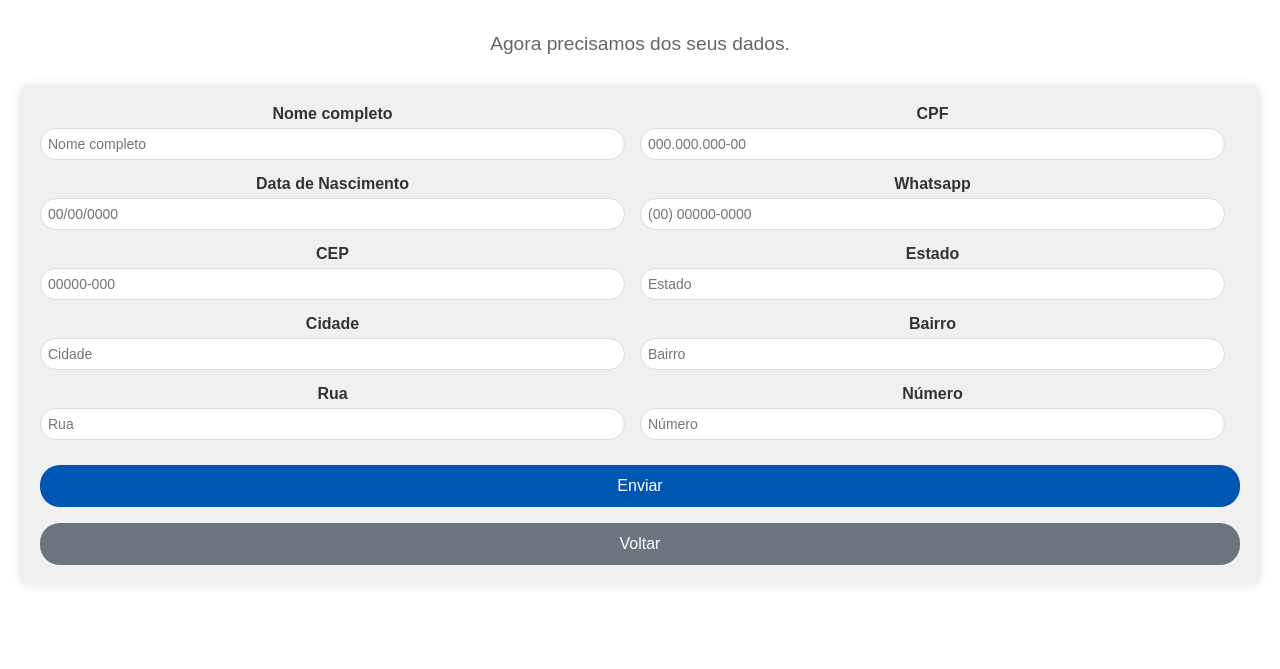
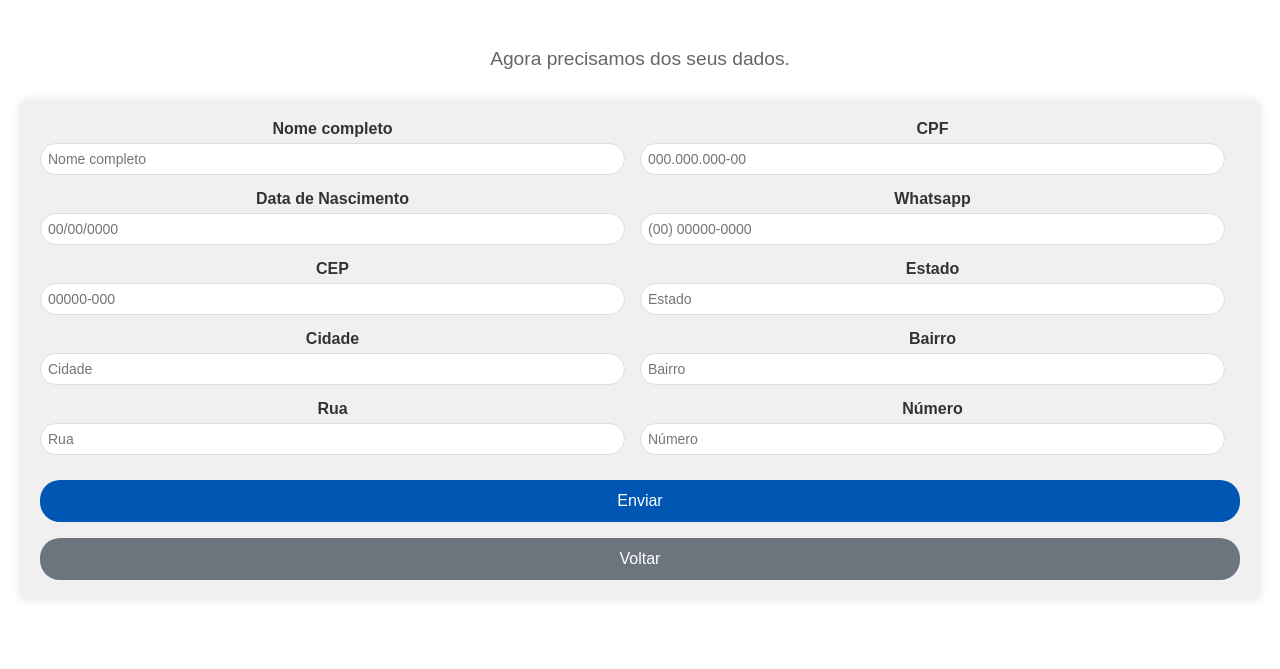
Before and after one commit to Cyber-LA/wecred, a website: page simulador/dados/dados.html in a window 1280 px wide. Shown: the part 131-800 px from the top of the page. Drawn offline with Linux system fonts and the light colour scheme.

Commit message:
Ajuste do p do dados e css do botão voltar

```diff
--- a/simulador/dados/dados.css
+++ b/simulador/dados/dados.css
@@ -63,7 +63,7 @@ button[type="submit"]:hover {
     margin-top: 1px;
 }
 
-.btn-secondary:hover {
+.btn-back:hover {
     background-color: #5a6268;
 }
 
--- a/simulador/dados/dados.html
+++ b/simulador/dados/dados.html
@@ -18,7 +18,7 @@
 
     <!-- Formulário -->
     <main>
-        <p>Agora precisamos dos seus dados.</p>
+        <p id="p-dados">Agora precisamos dos seus dados.</p>
         <form id="meu-formulario">
             <div class="form-group">
                 <label for="nome-completo">Nome completo</label>
--- a/simulador/styles.css
+++ b/simulador/styles.css
@@ -48,6 +48,13 @@ p {
     font-size: 1.2rem;
     color: #666;
     margin-bottom: 30px;
+}
+
+#p-dados {
+    font-size: 1.2rem;
+    color: #666;
+    margin-bottom: 30px;
+    margin-top: 30px;
 }
 
 .options {
```
